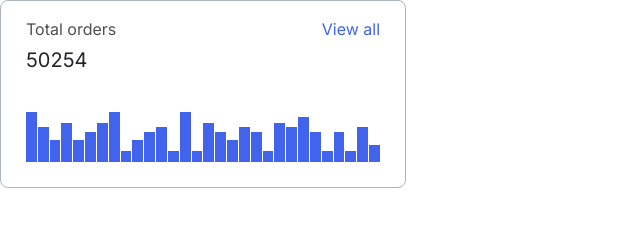
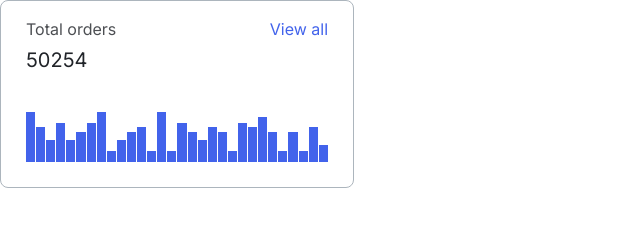
Before and after one commit to js-tasks-ru/htmlcss-20251006_larisa8, a website: page 04-lection2/01-histogram/index.html in a window 1280 px wide. Shown: the whole page, without its empty margins (0-640 px from the left). Drawn offline with Linux system fonts and the light colour scheme.

Commit message:
feat: finish histogram

```diff
--- a/04-lection2/01-histogram/histogram.css
+++ b/04-lection2/01-histogram/histogram.css
@@ -7,6 +7,7 @@
   font-family: 'Inter', sans-serif;
   font-style: normal;
   font-weight: 400;
+  box-sizing: border-box;
 }
 
 .histogram__header {
--- a/04-lection2/01-histogram/index.html
+++ b/04-lection2/01-histogram/index.html
@@ -5,8 +5,8 @@
         <link rel="stylesheet" href="../../assets/css/main.css">
         <link rel="stylesheet" href="./histogram.css">
     </head>
-    <body style="width: 354px;">
-        <div class="histogram">
+    <body>
+        <div class="histogram" style="width: 354px;">
             <div class="histogram__header">
                 <div class="histogram__title">Total orders</div>
                 <a class="histogram__link" href="#">View all</a>
```
